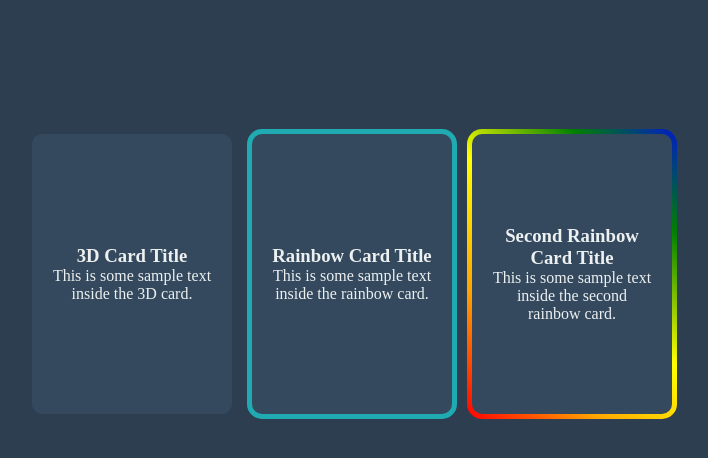
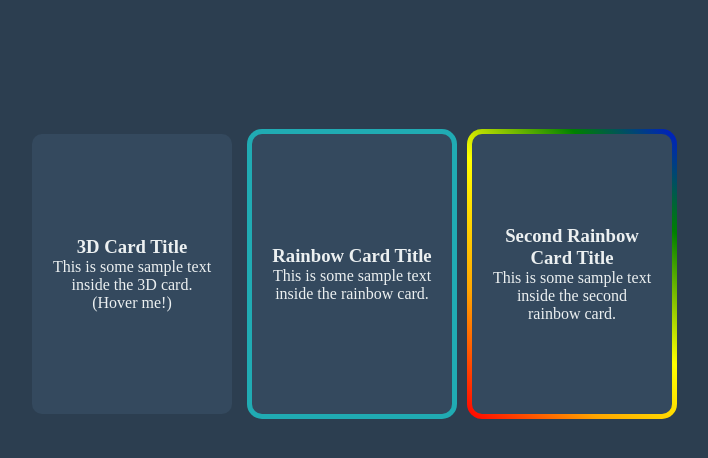
Before and after one commit to NeYru07/Animacion, a plain HTML site: page index.html in a window 1280 px wide. Shown: the part 126-584 px from the top of the page, without its empty margins (288-996 px from the left). Drawn offline with Linux system fonts and the light colour scheme.

Commit message:
Update 1.1

```diff
--- a/index.html
+++ b/index.html
@@ -12,7 +12,7 @@
     <div class="card-container">
 		 <div class="card d-card">
 			  <h3>3D Card Title</h3>
-			  <p>This is some sample text inside the 3D card.</p>
+			  <p>This is some sample text inside the 3D card. <br>(Hover me!)</p>
 		 </div>
         <div class="card rainbow-card">
             <h3>Rainbow Card Title</h3>
```
